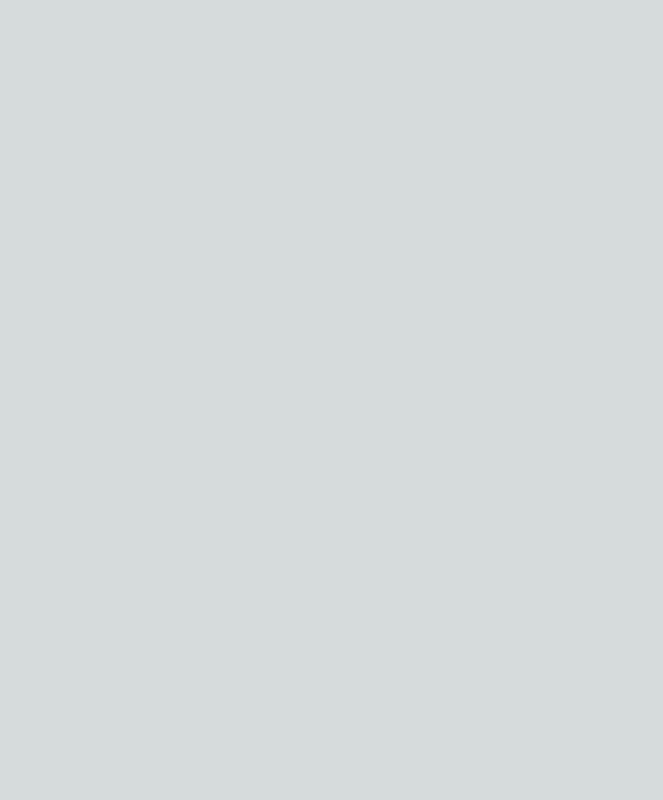
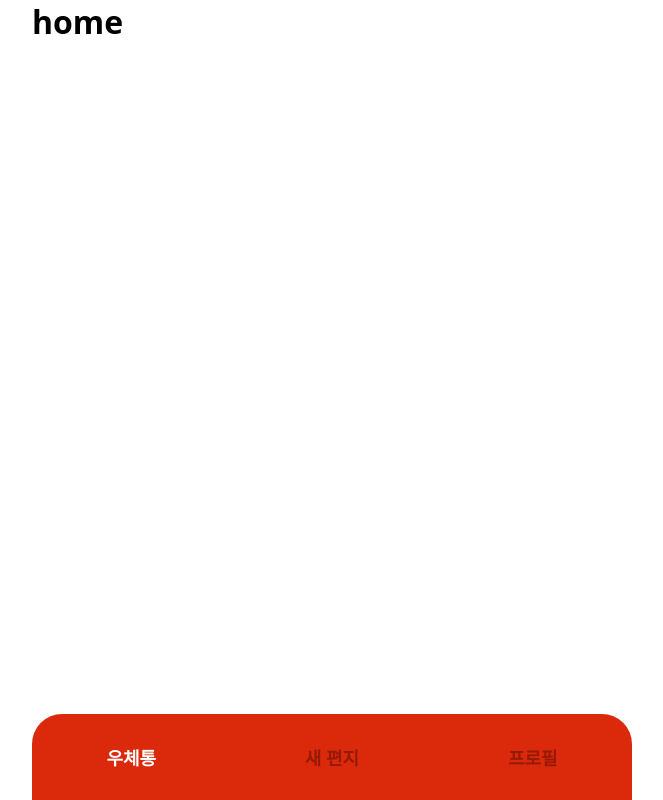
Before and after one commit to seungmin-dev/from-me-to-me, a Next.js app: page / in a window 1280 px wide. Shown: the whole page, without its empty margins (308-971 px from the left). Built offline with nearby package versions, Linux system fonts and the light colour scheme.

Commit message:
Feat: 네비게이터, 페이지 추가

```diff
--- a/next.config.js
+++ b/next.config.js
@@ -1,6 +1,9 @@
 /** @type {import('next').NextConfig} */
 const nextConfig = {
   reactStrictMode: true,
-}
+  compiler: {
+    styledComponents: true,
+  },
+};
 
-module.exports = nextConfig
+module.exports = nextConfig;
--- a/pages/_app.tsx
+++ b/pages/_app.tsx
@@ -1,6 +1,15 @@
-import "../styles/globals.css";
+import { Global } from "@emotion/react";
+import { Layout } from "../src/components/layout";
 import type { AppProps } from "next/app";
+import { GlobalStyles } from "../styles/globalStyles";
 
 export default function App({ Component, pageProps }: AppProps) {
-  return <Component {...pageProps} />;
+  return (
+    <>
+      <Global styles={GlobalStyles} />
+      <Layout>
+        <Component {...pageProps} />
+      </Layout>
+    </>
+  );
 }
--- a/pages/index.tsx
+++ b/pages/index.tsx
@@ -9,6 +9,7 @@ export default function Home() {
         <meta name="viewport" content="width=device-width, initial-scale=1" />
         <link rel="icon" href="/favicon.ico" />
       </Head>
+      <h1>home</h1>
     </>
   );
 }
--- /dev/null
+++ b/pages/login/index.tsx
@@ -0,0 +1,3 @@
+export default function LoginPage() {
+  return <h1>login</h1>;
+}
--- /dev/null
+++ b/pages/profile/index.tsx
@@ -0,0 +1,3 @@
+export default function ProfilePage() {
+  return <h1>Profile</h1>;
+}
--- /dev/null
+++ b/pages/write/index.tsx
@@ -0,0 +1,3 @@
+export default function WritePage() {
+  return <h1>Write</h1>;
+}
--- /dev/null
+++ b/src/components/layout/index.tsx
@@ -0,0 +1,61 @@
+import styled from "@emotion/styled";
+import Link from "next/link";
+import { useRouter } from "next/router";
+
+interface ILayoutProps {
+  children: JSX.Element;
+}
+
+const MENU = [
+  { name: "우체통", page: "/" },
+  { name: "새 편지", page: "/write" },
+  { name: "프로필", page: "/profile" },
+];
+
+const Wrapper = styled.div`
+  width: 100%;
+  max-width: 600px;
+  height: 100vh;
+  margin: 0 auto;
+  display: grid;
+  grid-template-rows: 5fr 0.3fr;
+`;
+const Menu = styled.div`
+  width: 100%;
+  height: 100%;
+  display: flex;
+  justify-content: space-around;
+  align-items: center;
+  background-color: #db2a0b;
+  border-top-right-radius: 30px;
+  border-top-left-radius: 30px;
+`;
+const MenuItem = styled.div<IMenuProps>`
+  font-size: 18px;
+  font-weight: bold;
+  cursor: pointer;
+  padding: 30px;
+  color: ${(props: IMenuProps) => (props.isActive ? "white" : "#961a05")};
+`;
+type IMenuProps = {
+  isActive: boolean;
+};
+export const Layout = (props: ILayoutProps) => {
+  const router = useRouter();
+  return (
+    <Wrapper>
+      {props.children}
+      {router.pathname !== "/login" ? (
+        <Menu>
+          {MENU.map((el, i) => (
+            <Link href={el.page} key={i}>
+              <MenuItem isActive={router.pathname === el.page}>
+                {el.name}
+              </MenuItem>
+            </Link>
+          ))}
+        </Menu>
+      ) : null}
+    </Wrapper>
+  );
+};
--- /dev/null
+++ b/styles/globalStyles.ts
@@ -0,0 +1,16 @@
+import { css } from "@emotion/react";
+
+export const GlobalStyles = css`
+  * {
+    box-sizing: border-box;
+    padding: 0;
+    margin: 0;
+    font-family: system-ui, -apple-system, BlinkMacSystemFont, "Segoe UI",
+      Roboto, Oxygen, Ubuntu, Cantarell, "Open Sans", "Helvetica Neue",
+      sans-serif;
+  }
+  a {
+    text-decoration: none;
+    color: #333;
+  }
+`;
--- a/styles/globals.css
+++ /dev/null
@@ -1,107 +0,0 @@
-:root {
-  --max-width: 1100px;
-  --border-radius: 12px;
-  --font-mono: ui-monospace, Menlo, Monaco, 'Cascadia Mono', 'Segoe UI Mono',
-    'Roboto Mono', 'Oxygen Mono', 'Ubuntu Monospace', 'Source Code Pro',
-    'Fira Mono', 'Droid Sans Mono', 'Courier New', monospace;
-
-  --foreground-rgb: 0, 0, 0;
-  --background-start-rgb: 214, 219, 220;
-  --background-end-rgb: 255, 255, 255;
-
-  --primary-glow: conic-gradient(
-    from 180deg at 50% 50%,
-    #16abff33 0deg,
-    #0885ff33 55deg,
-    #54d6ff33 120deg,
-    #0071ff33 160deg,
-    transparent 360deg
-  );
-  --secondary-glow: radial-gradient(
-    rgba(255, 255, 255, 1),
-    rgba(255, 255, 255, 0)
-  );
-
-  --tile-start-rgb: 239, 245, 249;
-  --tile-end-rgb: 228, 232, 233;
-  --tile-border: conic-gradient(
-    #00000080,
-    #00000040,
-    #00000030,
-    #00000020,
-    #00000010,
-    #00000010,
-    #00000080
-  );
-
-  --callout-rgb: 238, 240, 241;
-  --callout-border-rgb: 172, 175, 176;
-  --card-rgb: 180, 185, 188;
-  --card-border-rgb: 131, 134, 135;
-}
-
-@media (prefers-color-scheme: dark) {
-  :root {
-    --foreground-rgb: 255, 255, 255;
-    --background-start-rgb: 0, 0, 0;
-    --background-end-rgb: 0, 0, 0;
-
-    --primary-glow: radial-gradient(rgba(1, 65, 255, 0.4), rgba(1, 65, 255, 0));
-    --secondary-glow: linear-gradient(
-      to bottom right,
-      rgba(1, 65, 255, 0),
-      rgba(1, 65, 255, 0),
-      rgba(1, 65, 255, 0.3)
-    );
-
-    --tile-start-rgb: 2, 13, 46;
-    --tile-end-rgb: 2, 5, 19;
-    --tile-border: conic-gradient(
-      #ffffff80,
-      #ffffff40,
-      #ffffff30,
-      #ffffff20,
-      #ffffff10,
-      #ffffff10,
-      #ffffff80
-    );
-
-    --callout-rgb: 20, 20, 20;
-    --callout-border-rgb: 108, 108, 108;
-    --card-rgb: 100, 100, 100;
-    --card-border-rgb: 200, 200, 200;
-  }
-}
-
-* {
-  box-sizing: border-box;
-  padding: 0;
-  margin: 0;
-}
-
-html,
-body {
-  max-width: 100vw;
-  overflow-x: hidden;
-}
-
-body {
-  color: rgb(var(--foreground-rgb));
-  background: linear-gradient(
-      to bottom,
-      transparent,
-      rgb(var(--background-end-rgb))
-    )
-    rgb(var(--background-start-rgb));
-}
-
-a {
-  color: inherit;
-  text-decoration: none;
-}
-
-@media (prefers-color-scheme: dark) {
-  html {
-    color-scheme: dark;
-  }
-}
```
Also changed, not shown: package.json (+5 -4 lines), styles/Home.module.css (deleted, +0 -229 lines), 1 other file (tests, documents, lock files or other folders).
